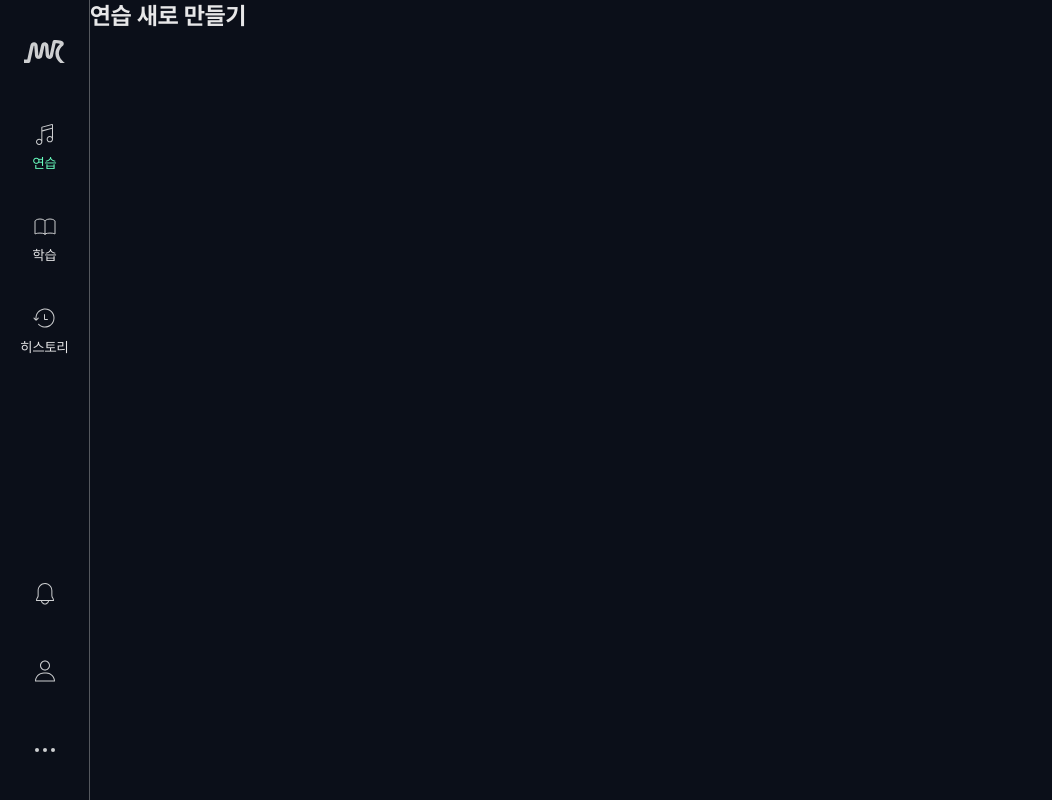
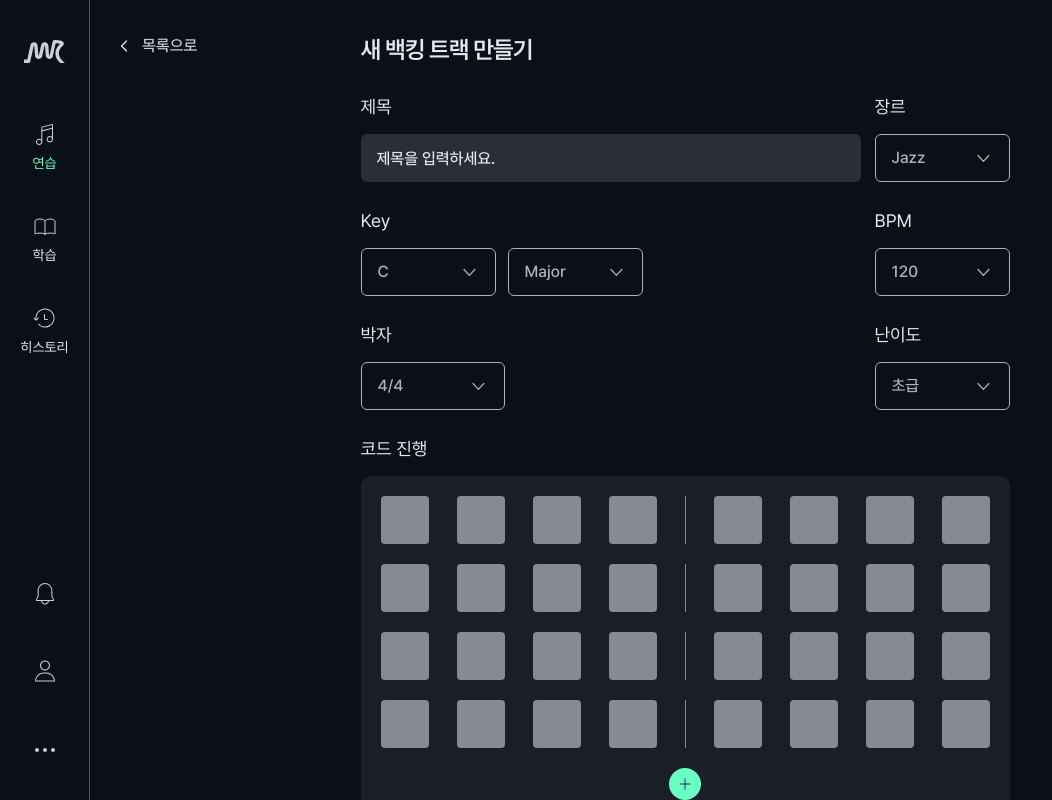
Before and after one commit to Musereview/FE, a React (Vite) app: page /practice/new in a window 1280 px wide. Shown: the whole page, without its empty margins (0-1052 px from the left). Built offline with nearby package versions, Linux system fonts and the light colour scheme.

Commit message:
feat: 백킹 트랙 생성 페이지 조립 (#14)

```diff
--- a/src/pages/practice/PracticeCreatePage.tsx
+++ b/src/pages/practice/PracticeCreatePage.tsx
@@ -1,6 +1,202 @@
-// 연습 생성 페이지
+// 백킹 트랙 생성 페이지
+import { useState } from 'react';
+import { useNavigate } from 'react-router-dom';
+import type { KeyMode, TrackDifficulty } from '@/types/track';
+import { GENRES } from './mockTracks';
+import ChevronLeftIcon from '@/assets/practice/chevron-left.svg?react';
+import TitleField from './components/create/TitleField';
+import CreateSelectField from './components/create/CreateSelectField';
+import BpmField from './components/create/BpmField';
+import ChordProgressionGrid from './components/create/ChordProgressionGrid';
+import { addMeasures, createInitialMeasures } from './components/create/chordGrid';
+import AudioUploadField from './components/create/AudioUploadField';
+
+type TimeSignature = '4/4' | '3/4';
+type TrackAccess = 'private' | 'public';
+
+const GENRE_OPTIONS = GENRES.map((genre) => ({ value: genre, label: genre }));
+
+// Figma 시안(Key select 옵션 목록) 그대로 반영 — D(natural)이 목록에서 빠져 있음.
+const KEY_NOTE_OPTIONS = ['C', 'C#', 'D#', 'E', 'F', 'F#', 'G', 'G#', 'A', 'A#', 'B'].map((note) => ({
+  value: note,
+  label: note,
+}));
+
+const KEY_MODE_OPTIONS: { value: KeyMode; label: string }[] = [
+  { value: 'major', label: 'Major' },
+  { value: 'minor', label: 'Minor' },
+];
+
+const TIME_SIGNATURE_OPTIONS: { value: TimeSignature; label: string }[] = [
+  { value: '4/4', label: '4/4' },
+  { value: '3/4', label: '3/4' },
+];
+
+// 이 화면의 Figma 시안 텍스트는 '고급'이지만, TrackCard 및 #8 트랙 상세 모달(trackDisplay.ts)에서
+// 이미 advanced='전공'으로 확정되어 있어 앱 전체 라벨 일관성을 위해 '전공'으로 맞춤.
+const DIFFICULTY_OPTIONS: { value: TrackDifficulty; label: string }[] = [
+  { value: 'beginner', label: '초급' },
+  { value: 'intermediate', label: '중급' },
+  { value: 'advanced', label: '전공' },
+];
+
+const ACCESS_OPTIONS: { value: TrackAccess; label: string }[] = [
+  { value: 'private', label: '나만 보기' },
+  { value: 'public', label: '전체 공개' },
+];
+
+const DEFAULT_BPM = 120;
+
+type FilterKey = 'genre' | 'key' | 'mode' | 'bpm' | 'timeSignature' | 'difficulty' | 'access';
+
 function PracticeCreatePage() {
-  return <h1 className="text-2xl font-bold">연습 새로 만들기</h1>;
+  const navigate = useNavigate();
+
+  const [title, setTitle] = useState('');
+  const [genre, setGenre] = useState(GENRE_OPTIONS[0].value);
+  const [keyNote, setKeyNote] = useState(KEY_NOTE_OPTIONS[0].value);
+  const [keyMode, setKeyMode] = useState<KeyMode>('major');
+  const [bpm, setBpm] = useState(DEFAULT_BPM);
+  const [timeSignature, setTimeSignature] = useState<TimeSignature>(TIME_SIGNATURE_OPTIONS[0].value);
+  const [difficulty, setDifficulty] = useState<TrackDifficulty>('beginner');
+  const [access, setAccess] = useState<TrackAccess>('private');
+  const [measures, setMeasures] = useState(() => createInitialMeasures(TIME_SIGNATURE_OPTIONS[0].value));
+  const [audioFile, setAudioFile] = useState<File | null>(null);
+
+  const [openField, setOpenField] = useState<FilterKey | null>(null);
+
+  const handleTimeSignatureChange = (next: TimeSignature) => {
+    setTimeSignature(next);
+    setMeasures(createInitialMeasures(next));
+  };
+
+  const handleChordCellChange = (measureIndex: number, cellIndex: number, value: string) => {
+    setMeasures((prev) =>
+      prev.map((measure, m) =>
+        m === measureIndex ? measure.map((cell, c) => (c === cellIndex ? value : cell)) : measure,
+      ),
+    );
+  };
+
+  const handleAddMeasures = () => setMeasures((prev) => addMeasures(prev, timeSignature));
+
+  const handleSubmit = (event: React.FormEvent) => {
+    event.preventDefault();
+    if (!title.trim()) return;
+
+    navigate('/practice');
+  };
+
+  return (
+    <div className="flex w-full flex-col gap-6 px-6 py-8">
+      <div className="relative flex w-full items-start">
+        <button
+          type="button"
+          onClick={() => navigate('/practice')}
+          className="button-small absolute top-0 left-0 flex items-center gap-2 text-gray-400">
+          <ChevronLeftIcon className="size-5" />
+          목록으로
+        </button>
+
+        <h1 className="heading-small-b mx-auto w-full max-w-[649px] text-gray-300">새 백킹 트랙 만들기</h1>
+      </div>
+
+      <div className="mx-auto flex w-full max-w-[649px] flex-col gap-6">
+        <form onSubmit={handleSubmit} className="flex flex-col gap-6">
+          <div className="flex w-full items-start justify-between">
+            <TitleField value={title} onChange={setTitle} className="w-[500px]" />
+            <CreateSelectField
+              label="장르"
+              options={GENRE_OPTIONS}
+              value={genre}
+              onChange={setGenre}
+              isOpen={openField === 'genre'}
+              onOpenChange={(open) => setOpenField(open ? 'genre' : null)}
+              className="w-[135px]"
+            />
+          </div>
+
+          <div className="flex w-full items-start justify-between">
+            <div className="flex items-start gap-3">
+              <CreateSelectField
+                label="Key"
+                options={KEY_NOTE_OPTIONS}
+                value={keyNote}
+                onChange={setKeyNote}
+                isOpen={openField === 'key'}
+                onOpenChange={(open) => setOpenField(open ? 'key' : null)}
+                className="w-[135px]"
+              />
+              <CreateSelectField
+                label="Key"
+                hideLabel
+                options={KEY_MODE_OPTIONS}
+                value={keyMode}
+                onChange={setKeyMode}
+                isOpen={openField === 'mode'}
+                onOpenChange={(open) => setOpenField(open ? 'mode' : null)}
+                className="w-[135px]"
+              />
+            </div>
+
+            <BpmField
+              value={bpm}
+              onChange={setBpm}
+              isOpen={openField === 'bpm'}
+              onOpenChange={(open) => setOpenField(open ? 'bpm' : null)}
+              className="w-[135px]"
+            />
+          </div>
+
+          <div className="flex w-full items-start justify-between">
+            <CreateSelectField
+              label="박자"
+              options={TIME_SIGNATURE_OPTIONS}
+              value={timeSignature}
+              onChange={handleTimeSignatureChange}
+              isOpen={openField === 'timeSignature'}
+              onOpenChange={(open) => setOpenField(open ? 'timeSignature' : null)}
+              className="w-[144px]"
+            />
+            <CreateSelectField
+              label="난이도"
+              options={DIFFICULTY_OPTIONS}
+              value={difficulty}
+              onChange={setDifficulty}
+              isOpen={openField === 'difficulty'}
+              onOpenChange={(open) => setOpenField(open ? 'difficulty' : null)}
+              className="w-[135px]"
+            />
+          </div>
+
+          <ChordProgressionGrid
+            measures={measures}
+            onCellChange={handleChordCellChange}
+            onAddMeasures={handleAddMeasures}
+          />
+
+          <div className="flex w-full items-start justify-between">
+            <AudioUploadField file={audioFile} onChange={setAudioFile} className="w-[500px]" />
+            <CreateSelectField
+              label="사용 권한"
+              options={ACCESS_OPTIONS}
+              value={access}
+              onChange={setAccess}
+              isOpen={openField === 'access'}
+              onOpenChange={(open) => setOpenField(open ? 'access' : null)}
+              className="w-[135px]"
+            />
+          </div>
+
+          <button
+            type="submit"
+            className="button-medium bg-primary-400 mt-3 flex h-12 w-[288px] items-center justify-center self-end rounded-[6px] text-gray-950">
+            생성하기
+          </button>
+        </form>
+      </div>
+    </div>
+  );
 }
 
 export default PracticeCreatePage;
```
